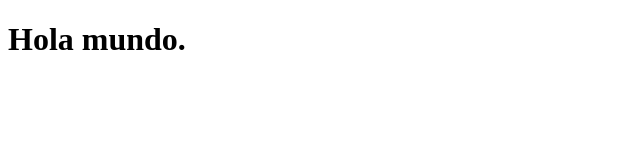
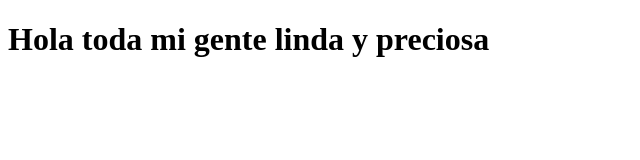
Before and after one commit to MrXploder/hola-todos, a plain HTML site: page index.html in a window 1280 px wide. Shown: the whole page, without its empty margins (0-640 px from the left). Drawn offline with Linux system fonts and the light colour scheme.

Commit message:
actualizar titulo

```diff
--- a/index.html
+++ b/index.html
@@ -7,6 +7,6 @@
   <title>Document</title>
 </head>
 <body>
-  <h1>Hola mundo.</h1>
+  <h1>Hola toda mi gente linda y preciosa</h1>
 </body>
 </html>
```
